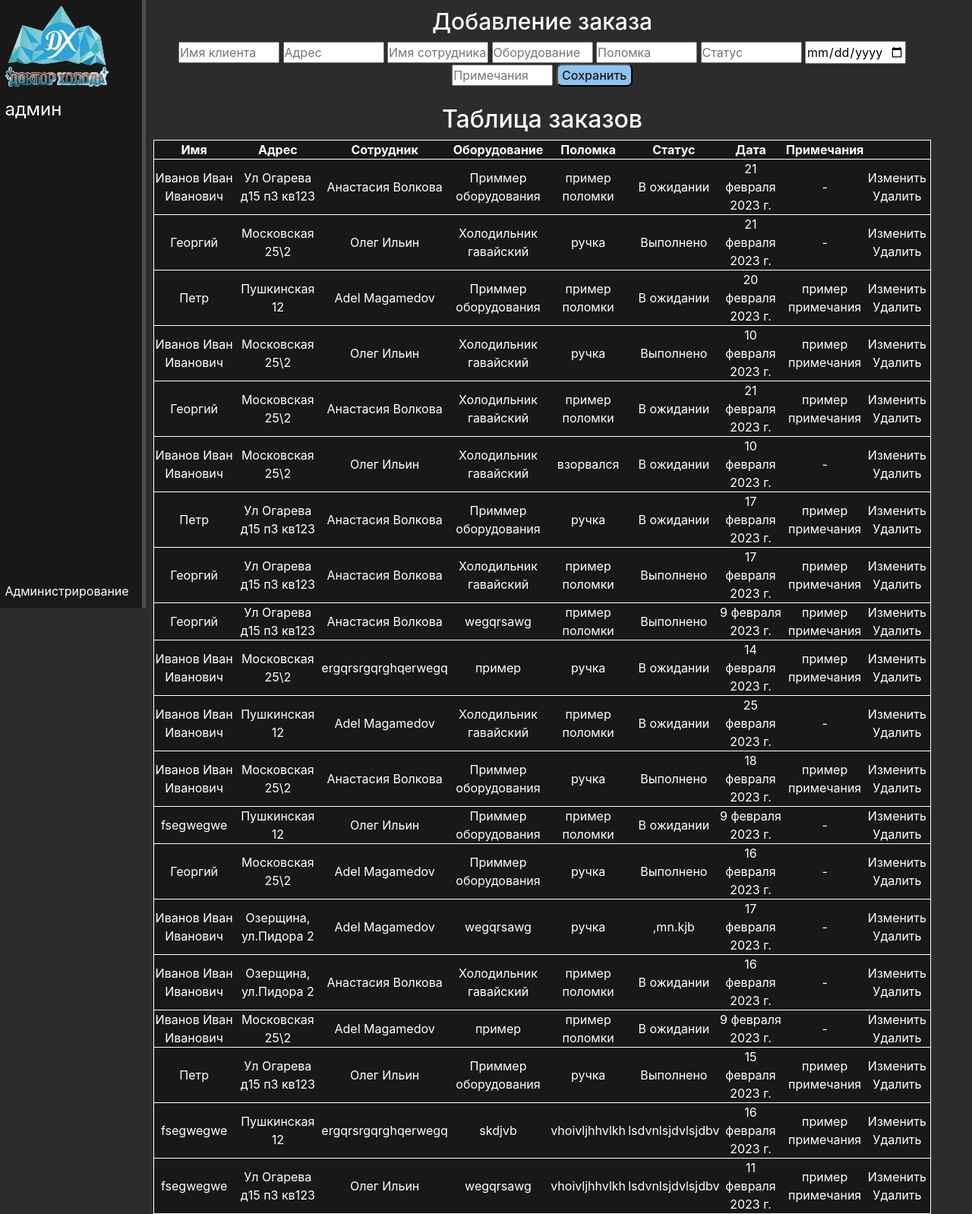
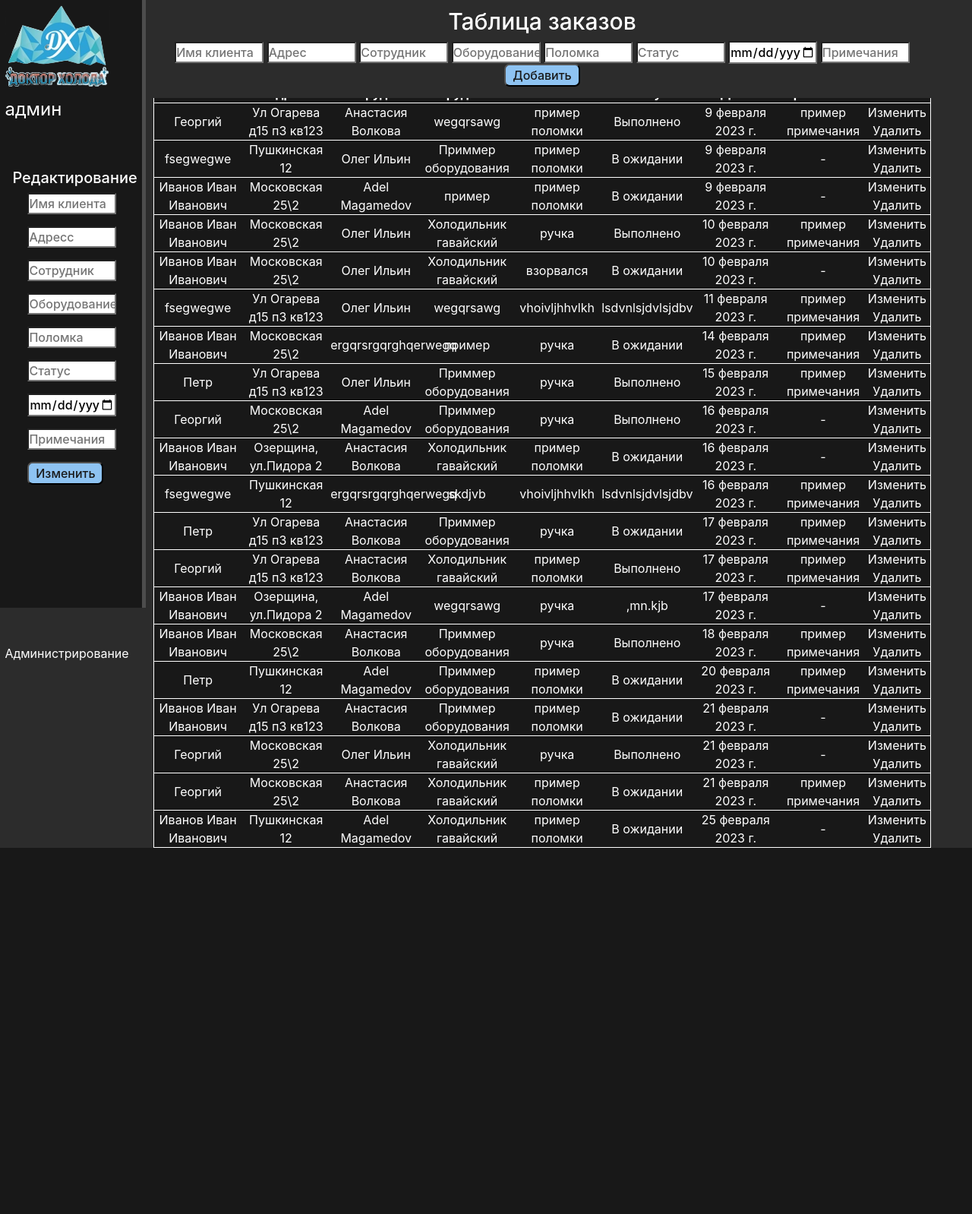
Before and after one commit to InfiniteSpring/project, a Django app: page / in a window 1280 px wide. Shown: the whole page at 76% size. After the commit the page ends 1116 px from the top, so only its background shows below. Run offline with Django 4.2, Linux system fonts and the light colour scheme; a user stored in the database is signed in; data comes from the database, SQL or seed files in the repository; both versions use the stored data as it was after the commit; some libraries are stand-ins or nearby versions.

Commit message:
homepage_7th

```diff
--- a/drholod/core/static/core/css/hstyle.css
+++ b/drholod/core/static/core/css/hstyle.css
@@ -5,7 +5,12 @@
 body {
     background: #2c2c2c;
 }
+main {
+    margin-left: 15vw;
+    float: top;
+}
 aside {
+    position: fixed;
     float: left;
     background: #181818;
     width: 15vw;
@@ -24,7 +29,7 @@ aside ul {
     float: left;
 }
 aside ul li {
-    margin-top: 73vh;
+    margin-top: 190px;
     display: block;
     color: #fff;
     transition: transform 0.14s ease;
@@ -85,9 +90,33 @@ main .table-form {
     transform: scale(1.05);
 }
 input {
-    width: 133px;
+    width: 117px;
+    background: #fff;
+    color: black;
+    font-weight: 500;
 }
 table {
+    margin-top: 100px;
     width: 80vw;
     max-width: 80vw;
+    z-index: 1;
+    padding-bottom: 100px;
 }
+td {
+    max-width: 120px;
+}
+.red {
+    margin-top: 60px;
+    margin-left: 10px;
+}
+.red-inputs {
+    margin-left: 20px;
+}
+.title-add {
+    z-index: 2;
+    position: fixed;
+    background: #2c2c2c;
+    width: 80vw;
+    float: top;
+    padding-bottom: 15px;
+}
--- a/drholod/core/templates/homepage.html
+++ b/drholod/core/templates/homepage.html
@@ -15,13 +15,38 @@
         <div class="page-logo"><img src="static/core/images/logo1.png" alt="ДОКТОР ХОЛОДА" ><br><br><br><br><br>
             <div class="fio-on-page"> {{user.fio}} </div>
         </div>
+        <div class="red">
+            <h5>Редактирование</h5>
+            <form method="POST" class="red-inputs">
+                {% csrf_token %}
+                <p>
+                    <input type="text" name="name" value="{{inf.name}}" placeholder="Имя клиента"/>
+                </p><p>
+                    <input type="text" name="address" value="{{inf.address}}" placeholder="Адресс"/>
+                </p><p>
+                    <input type="text" name="employee" value="{{inf.employee}}" placeholder="Сотрудник"/>
+                </p><p>
+                    <input type="text" name="equipment" value="{{inf.equipment}}" placeholder="Оборудование"/>
+                </p><p>
+                    <input type="text" name="breaking" value="{{inf.breaking}}" placeholder="Поломка"/>
+                </p><p>
+                    <input type="text" name="status" value="{{inf.status}}" placeholder="Статус"/>
+                </p><p>
+                    <input type="date" name="date" value="{{inf.date}}" placeholder="Дата"/>
+                </p><p>
+                    <input type="text" name="note" value="{{inf.note}}" placeholder="Примечания"/>
+                </p>
+                <input type="submit" value="Изменить" class="butt">
+            </form>
+        </div>
         <ul>
             <a href="/admin"><li><i class="fa-regular fa-folder-gear"></i> Администрирование</li></a>
         </ul>
     </aside>
     <main>
         <div class="table-form">
-            <h1 class="table-title">Добавление заказа</h1>
+            <div class="title-add">
+                <h1 class="table-title">Таблица заказов</h1>
                 <form method="POST" action="create/">
                     {% csrf_token %}
                     <tr>
@@ -30,7 +55,7 @@
                         </td><td>
                             <input type="text" name="address" placeholder="Адрес"/>
                         </td><td>
-                        <input type="text" name="employee" placeholder="Имя сотрудника"/>
+                            <input type="text" name="employee" placeholder="Сотрудник"/>
                         </td><td>
                             <input type="text" name="equipment" placeholder="Оборудование"/>
                         </td><td>
@@ -43,10 +68,10 @@
                             <input type="text" name="note" placeholder="Примечания"/>
                         </td>
                     </tr>
-                <input type="submit" value="Сохранить" class="butt">
+                    <input type="submit" value="Добавить" class="butt">
                 </form>
+            </div>
             {% if info.count > 0 %}
-            <br><h2>Таблица заказов</h2>
             <table>
                 <thead class="alert alert-warning"><th>Имя</th><th>Адрес</th>
                 <th>Сотрудник</th><th>Оборудование</th><th>Поломка</th>
--- a/drholod/core/views.py
+++ b/drholod/core/views.py
@@ -14,6 +14,7 @@ from django.utils.http import urlsafe_base64_encode, urlsafe_base64_decode
 from django.utils.encoding import force_bytes, force_str
 from django.core.mail import EmailMessage
 from django.http import HttpResponseRedirect, HttpResponseNotFound
+from django.views.generic import UpdateView
 
 from .tokens import account_activation_token
 
@@ -52,7 +53,7 @@ def activateEmail(request, user, to_email):
 
 @login_required(login_url='/login/')
 def homepage(request):
-    info = Orders.objects.all()
+    info = Orders.objects.order_by('date')
     return render(request, "homepage.html", {"info": info})
 
 # сохранение данных в бд
@@ -89,7 +90,7 @@ def edit(request, id):
         else:
             return render(request, "edit.html", {"info": info})
     except Orders.DoesNotExist:
-        return HttpResponseNotFound("<h2>Orders not found</h2>")
+        return HttpResponseNotFound("<h2>Order not found</h2>")
 
 # удаление данных из бд
 def delete(request, id):
```
Also changed, not shown: drholod/core/static/core/css/estyle.css (deleted, +0 -18 lines), drholod/core/templates/edit.html (deleted, +0 -47 lines), drholod/db.sqlite3. Lines whose indentation alone changed are shown as unchanged.
